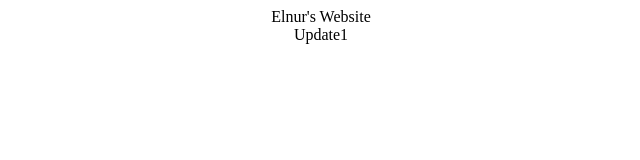
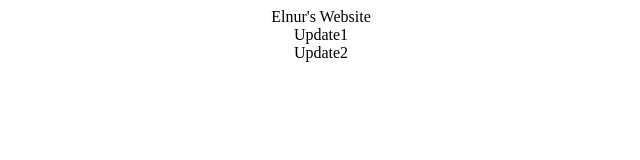
Before and after one commit to ElnurHuseynov/website, a plain HTML site: page JS_TEST/index.html in a window 1280 px wide. Shown: the full height of the page, 319-959 px from the left. Drawn offline with Linux system fonts and the light colour scheme.

Commit message:
Add files via upload

```diff
--- a/JS_TEST/index.html
+++ b/JS_TEST/index.html
@@ -8,5 +8,6 @@
   <body>
     <center>Elnur's Website</center>
     <center>Update1</center>
+    <center>Update2</center>
   </body>
 </html>
```
